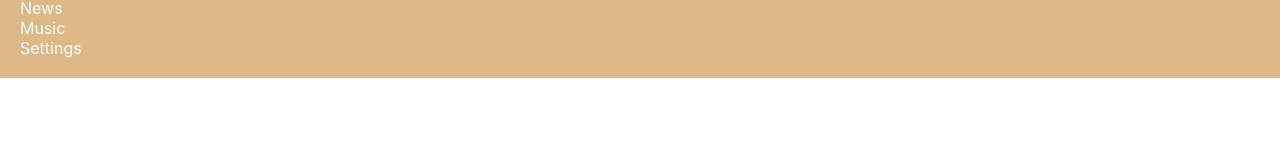
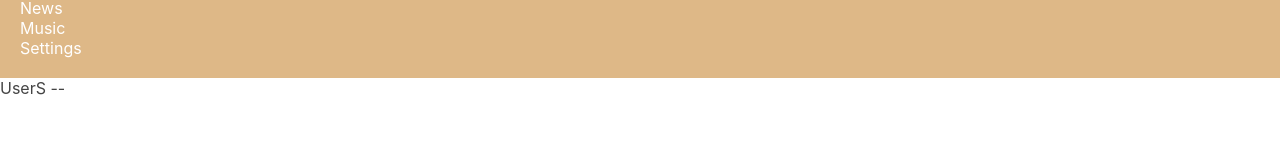
Before and after one commit to zeyura/social-react, a React (Create React App) app: page /users in a window 1280 px wide. Shown: the part 143-300 px from the top of the page. Built offline with nearby package versions, Linux system fonts and the light colour scheme.

Commit message:
add Users

```diff
--- a/src/App.js
+++ b/src/App.js
@@ -4,7 +4,8 @@ import Header from './components/Header/Header';
 import Navbar from './components/Navbar/Navbar';
 import Profile from './components/Profile/Profile';
 import {Route} from "react-router-dom";
-import DialogsContainer from "./components/Dialogs/DialogsContainer";
+import DialogsContainer from "./components/Dialogs/DialogsContainer"
+import Users from "./components/Users/Users"
 
 const App = () => {
   return (
@@ -17,6 +18,9 @@ const App = () => {
 
             <Route path='/profile'
               render={ () => <Profile /> }/>
+
+            <Route path='/users'
+              render={ () => <Users /> }/>
         </div>
     </div>
 )
--- a/src/components/Dialogs/DialogsContainer.jsx
+++ b/src/components/Dialogs/DialogsContainer.jsx
@@ -1,4 +1,4 @@
-//import React from 'react';
+import React from 'react';
 import {sendMessageCreator, updateNewMessageBodyCreator} from "../../redux/dialogsReducer";
 import Dialogs from "./Dialogs";
 import { connect } from 'react-redux';
--- a/src/components/Profile/MyPosts/MyPostsContainer.jsx
+++ b/src/components/Profile/MyPosts/MyPostsContainer.jsx
@@ -24,5 +24,4 @@ let mapDispatchToProps = (dispatch) => {
 
 let MyPostsContainer = connect(mapStateToProps, mapDispatchToProps)(MyPosts)
 
-
 export default MyPostsContainer;
--- /dev/null
+++ b/src/components/Users/Users.jsx
@@ -0,0 +1,9 @@
+import React from 'react'
+
+let Users = (props) => {
+    return (
+        <div >UserS -- </div>
+    )
+}
+
+export default Users
--- a/src/index.js
+++ b/src/index.js
@@ -13,8 +13,10 @@ ReactDOM.render(
         <Provider store={store}>
             <App />
         </Provider>
-    </BrowserRouter>, document.getElementById('root')
-);
+    </BrowserRouter>,
+    document.getElementById('root')
+)
+
 
 
 // API
```
